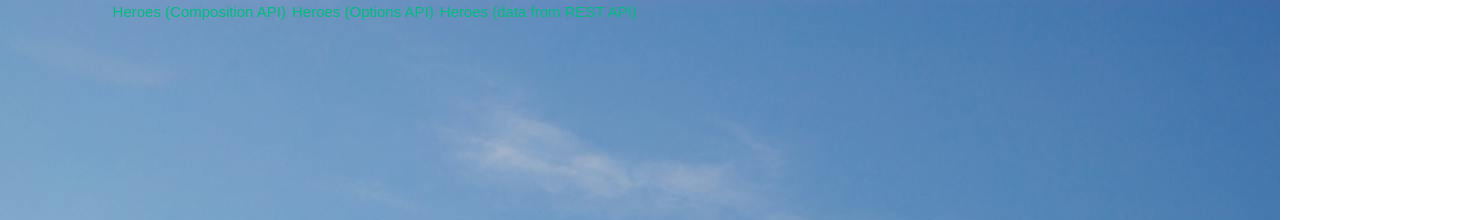
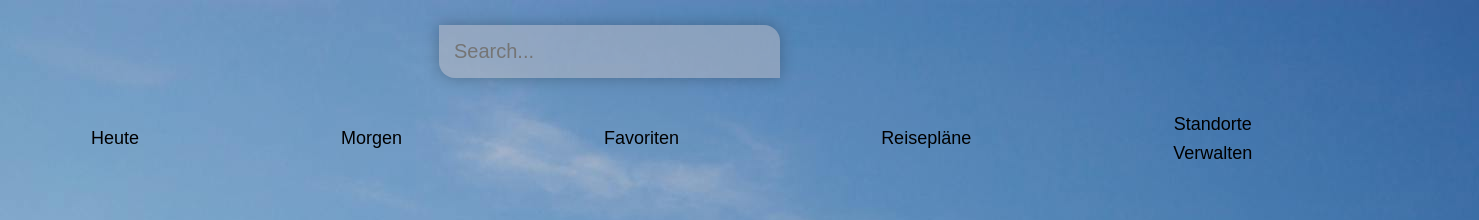
Before and after one commit to Ann-Jacqueline/frontend-webtech, a Vue app: page / in a window 1280 px wide. Shown: the top 220 px of the page, 1479 px wide, since content can reach past the window. Built offline with nearby package versions, Linux system fonts and the light colour scheme.

Commit message:
Connect FE with BE V1

```diff
--- a/package.json
+++ b/package.json
@@ -1,5 +1,5 @@
 {
-  "name": "vue-project",
+  "name": "frontend-webtech",
   "version": "0.0.0",
   "private": true,
   "type": "module",
--- a/src/App.vue
+++ b/src/App.vue
@@ -1,27 +1,35 @@
 
 <template>
-
-    <div class="wrapper">
-      <nav>
-        <RouterLink to="/heroes">Heroes (Composition API)</RouterLink>
-        <RouterLink to="/heroes-oa">Heroes (Options API)</RouterLink>
-        <RouterLink to="/heroes-rest-api">Heroes (data from REST API)</RouterLink>
-      </nav>
-    </div>
-
-
-  <RouterView />
+  <div id="app">
+    <main>
+      <div class="search-box">
+        <input type="text" class="search-bar" placeholder="Search..."/>
+        <CityEntry class="BeispEntry" />
+      </div>
+      <table class="table">
+        <thead>
+        <tr>
+          <th class="tableHeader"> Heute </th>
+          <th class="tableHeader">Morgen</th>
+          <th class="tableHeader">Favoriten</th>
+          <th class="tableHeader">Reisepläne</th>
+          <th class="tableHeader">Standorte Verwalten</th>
+        </tr>
+        </thead>
+      </table>
+    </main>
+  </div>
 </template>
 
 <script setup lang="ts">
 
- // export default {
-  //name: 'app',
- //data(){return{
-  //    api_key:'fb8defc9bea7f74a0f9993ac1624c942'
-
-  //   }
- // } }
+//  export default {
+//    name: 'app',
+// data(){return{
+//     api_key:'fb8defc9bea7f74a0f9993ac1624c942'
+//
+//    }
+//  } }
 </script>
 
 
```
Also changed, not shown: 1 other file (tests, documents, lock files or other folders).
